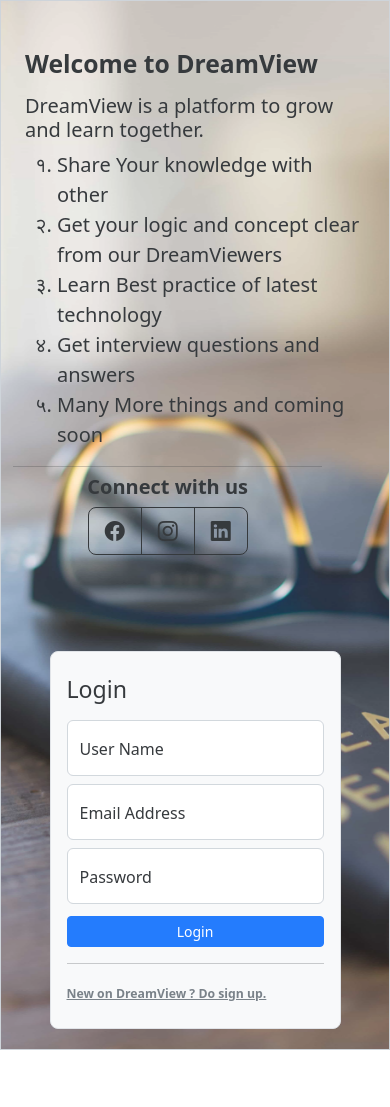
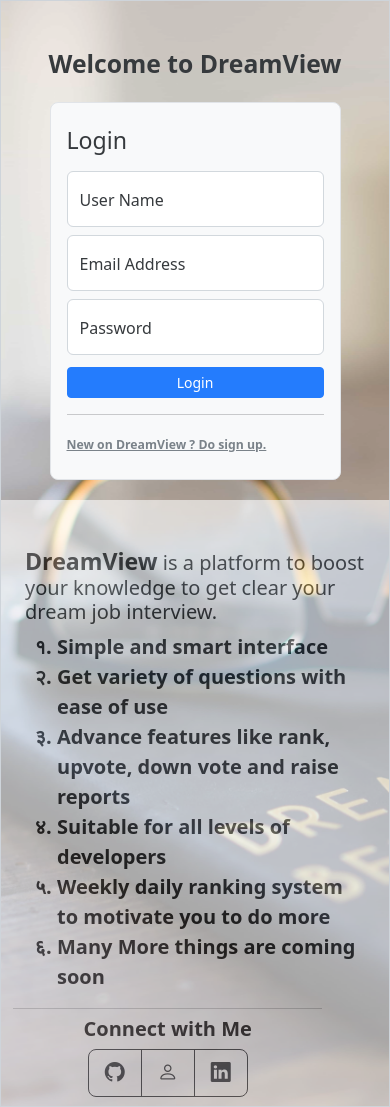
Before and after one commit to Rahul-Radheshyam-Gupta/dev, a Django app: page /login_or_signup/ in a window 390 px wide. Shown: the part 124-1231 px from the top of the page. Before the commit the page ends 1174 px from the top, so only its background shows below. Run offline with Django 3.2, Linux system fonts and the light colour scheme; some libraries are stand-ins or nearby versions.

Commit message:
Change Login UI

```diff
--- a/core/templates/core/login_signup.html
+++ b/core/templates/core/login_signup.html
@@ -15,39 +15,60 @@
             opacity: 0.9;
             margin-bottom: 0;
         }
+        .login-signup-div .welcome-text{
+            display: none;
+        }
+        .login_signup_bg .welcome-div .lead{
+            font-weight: bold!important;
+        }
         @media (max-width:700px) {
             .login_signup_bg{
                 height: fit-content!important;
+                flex-direction: column-reverse!important;
             }
             .login_signup_bg form {
                 margin-bottom: 20px;
             }
+            .login_signup_bg .welcome-div {
+                background-color: #ffffff;
+                opacity: 0.6;
+            }
+
+            .login_signup_bg .welcome-div .welcome-text{
+                display: none;
+            }
+            .login-signup-div .welcome-text{
+                display: block;
+            }
+
         }
+        {#<a href="https://www.flaticon.com/free-icons/user" title="user icons">User icons created by Freepik - Flaticon</a>#}
     </style>
     <div class="flex-row w-100 login_signup_bg">
-        <div class="text-lg-start container py-5 ">
+        <div class="text-lg-start container py-5 text-black welcome-div">
             <div class="container">
-                <h2 class="fw-bold mb-3">Welcome to DreamView</h2>
-                <h5 class="">DreamView is a platform to grow and learn together.</h5>
+                <h2 class="fw-bold mb-3 welcome-text">Welcome to DreamView</h2>
+                <h5 class=""><strong class="fs-3">DreamView</strong> is a platform to boost your knowledge to get clear your dream job interview.</h5>
                 <div class="mx-auto">
                     <ul class="lead" style="list-style: devanagari; font-weight:400; opacity: 1; box-sizing: border-box;">
-                        <li> Share Your knowledge with other</li>
-                        <li> Get your logic and concept clear from our DreamViewers</li>
-                        <li> Learn Best practice of latest technology</li>
-                        <li> Get interview questions and answers</li>
-                        <li> Many More things and coming soon</li>
+                        <li> Simple and smart interface </li>
+                        <li> Get variety of questions with ease of use </li>
+                        <li> Advance features like rank, upvote, down vote and raise reports</li>
+                        <li> Suitable for all levels of developers   </li>
+                        <li> Weekly daily ranking system to motivate you to do more </li>
+                        <li> Many More things are coming soon</li>
                     </ul>
                 </div>
             </div>
 
             <div class="text-center mt-2 fw-bold border-top border-dark border-opacity-25 pt-2" style="margin-right: 15%!important;">
-                <h5 class="lead fw-bold"> Connect with us  </h5>
+                <h5 class="lead fw-bold"> Connect with Me  </h5>
                 <div class="btn-group btn-group-lg" role="group" aria-label="Small button group">
                     <button type="button" class="btn btn-outline-dark">
-                        <i class="bi bi-facebook"></i>
+                        <i class="bi bi-github"></i>
                     </button>
                     <button type="button" class="btn btn-outline-dark">
-                        <i class="bi bi-instagram"></i>
+                        <i class="bi bi-person"></i>
                     </button>
                     <button type="button" class="btn btn-outline-dark">
                         <i class="bi bi-linkedin"></i>
@@ -55,7 +76,8 @@
                 </div>
             </div>
         </div>
-        <div class="pt-5 w-100">
+        <div class="pt-5 w-100 login-signup-div">
+            <h2 class="fw-bold mb-3 pb-2 text-center welcome-text">Welcome to DreamView</h2>
             <form class="p-3 pb-4  border rounded-3 w-75 bg-light mx-auto" enctype="multipart/form-data">
                 <h3 class="py-2" id="login_signup_form_header"> Login</h3>
                 {% csrf_token %}
```
